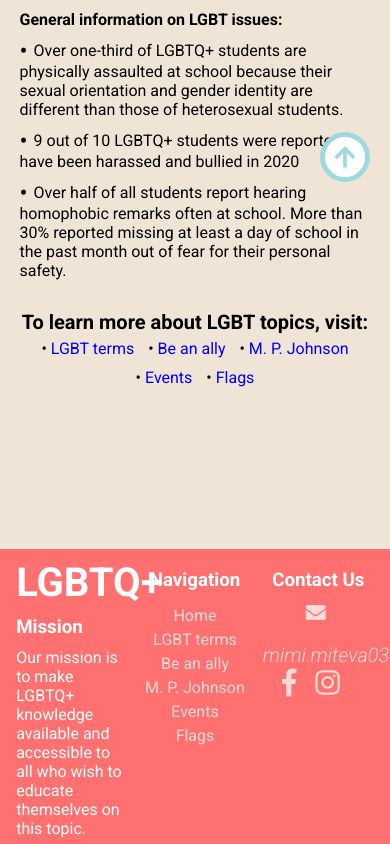
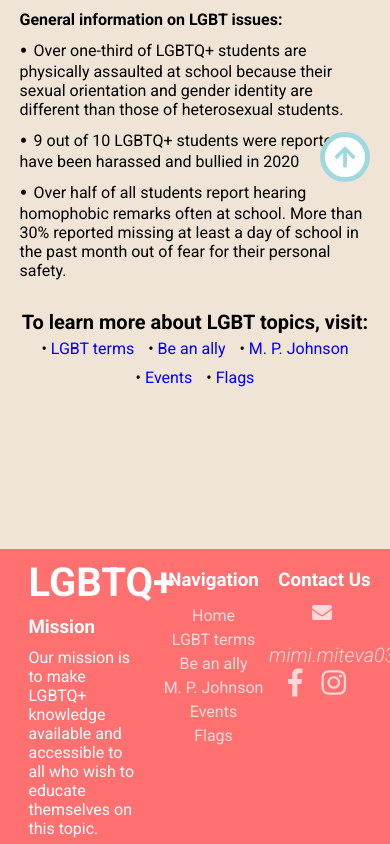
Before and after one commit to MimiM03/lgbt-page, a plain HTML site: page index.html in a window 390 px wide. Shown: the part 642-1486 px from the top of the page. Drawn offline with Linux system fonts and the light colour scheme.

Commit message:
Update style.css

```diff
--- a/css/style.css
+++ b/css/style.css
@@ -104,8 +104,8 @@ nav ul li:hover::before{
 	footer{
 		flex-wrap: wrap;
 	}
-	.mission, .footer-nav, .contact{
-		width: 90vw;
+	.mission{
+		width: 90%;
 		margin: 0 auto;
 	}
 }
```
